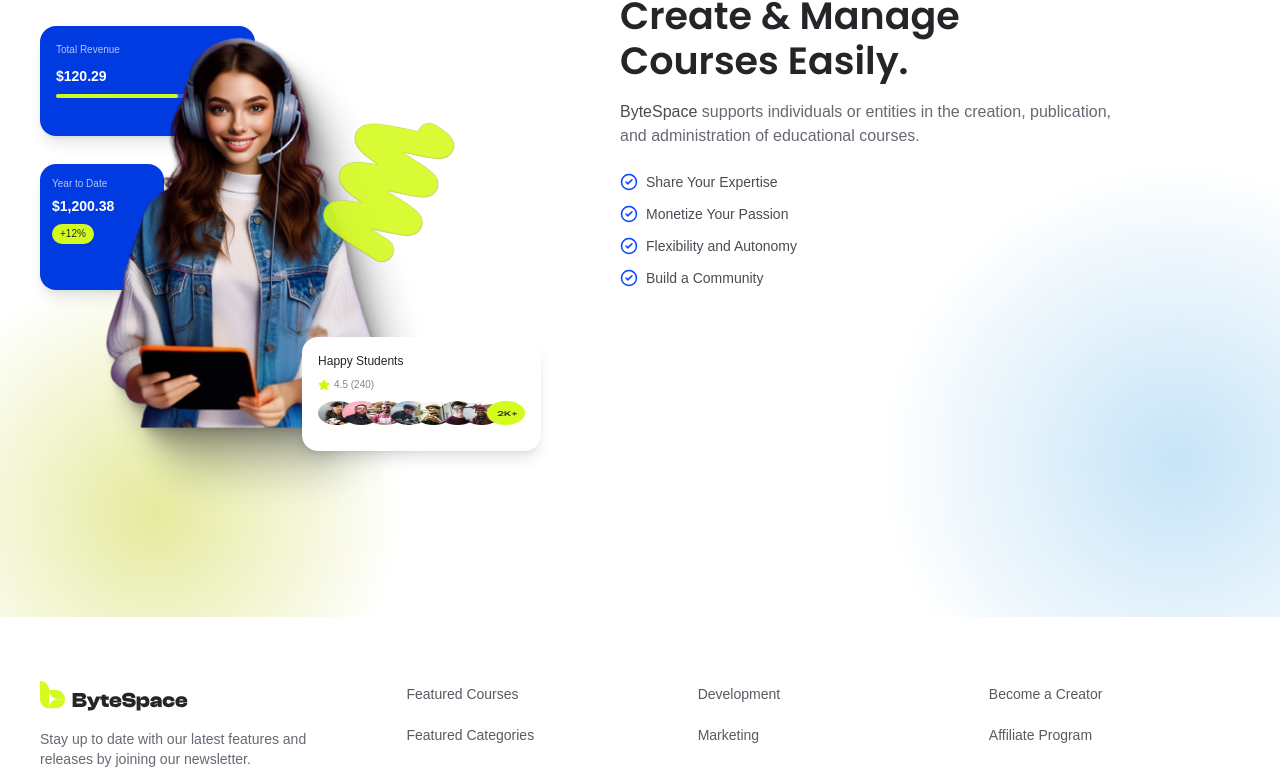
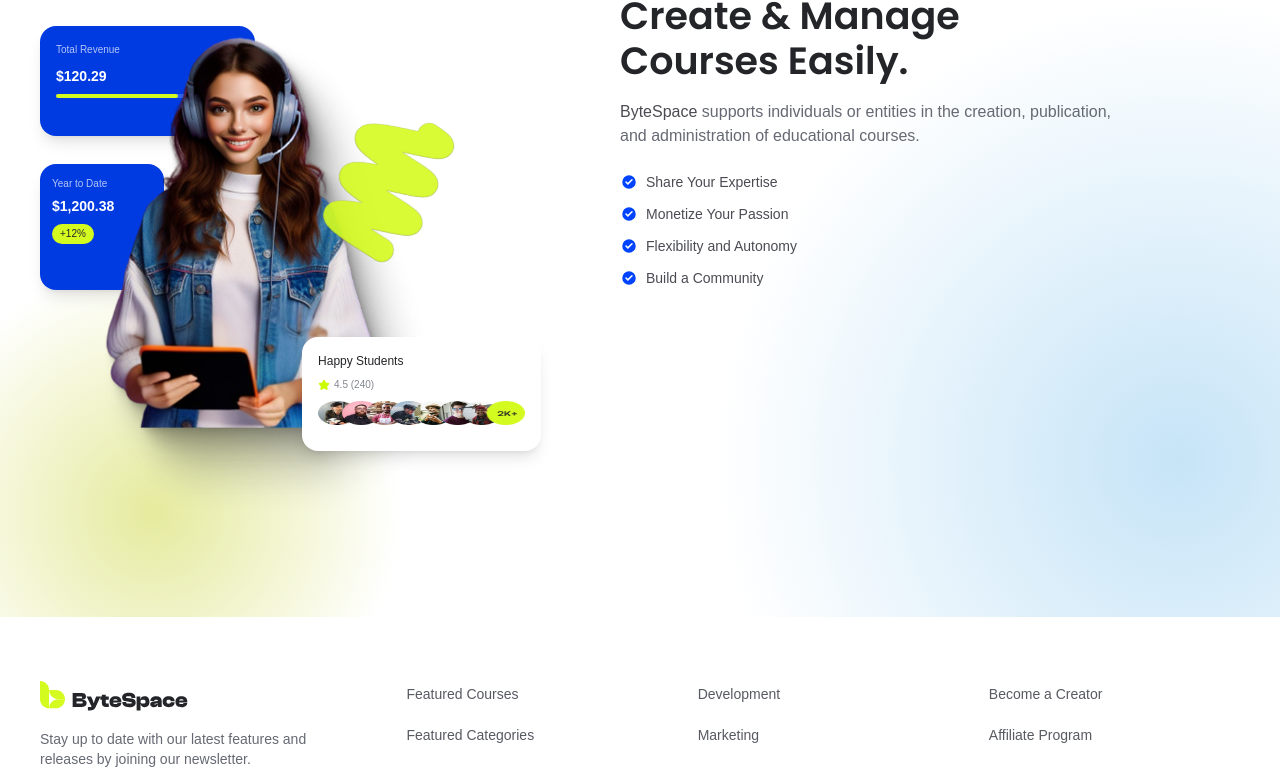
Before and after one commit to Laboni108/bytespace-new, a React (Vite) app: page / in a window 1280 px wide. Shown: the part 3224-3993 px from the top of the page. Built offline with nearby package versions, Linux system fonts and the light colour scheme; a web font is replaced by a local one.

Commit message:
fix: correct checklist icon colors to filled blue circle with white check

```diff
--- a/src/components/sections/Growth.jsx
+++ b/src/components/sections/Growth.jsx
@@ -36,7 +36,7 @@
         background:
           "radial-gradient(circle at 20% 5%, #e5ea9d 0%, transparent 25%), " +
           "radial-gradient(circle at 12% 92%, #e5ea9d 0%, transparent 15%), " +
-          "radial-gradient(circle at 92% 88%, #c6e4f7 0%, transparent 18%), " +
+          "radial-gradient(circle at 92% 88%, #c6e4f7 0%, transparent 28%), " +
           "#ffffff",
       }}
     >
@@ -133,7 +133,7 @@
             <ul className="flex flex-col gap-3">
               {checklist.map((item) => (
                 <li key={item} className="flex items-center gap-2 text-sm text-shuttle-700">
-                  <CheckCircle2 size={18} className="shrink-0 text-primary-700" />
+                  <CheckCircle2 size={18} className="shrink-0 fill-primary-700 text-white" />
                   {item}
                 </li>
               ))}
```
